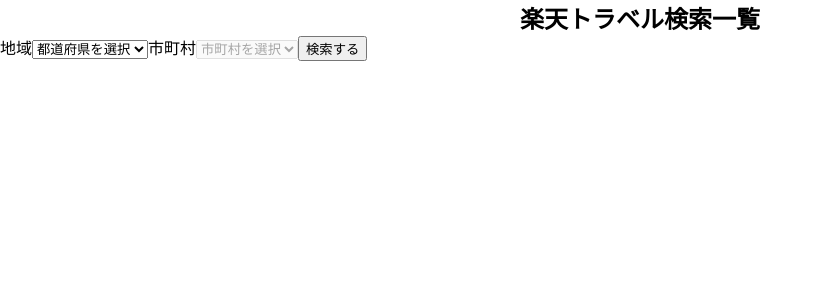
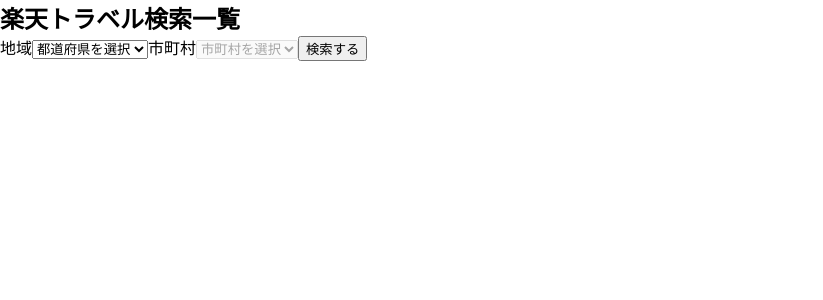
Before and after one commit to amanoryoji/hotel-search, a Nuxt app: page / in a window 1280 px wide. Shown: the top 300 px of the page, without its empty margins (0-823 px from the left). Built offline with nearby package versions, Linux system fonts and the light colour scheme.

Commit message:
修正対応

```diff
--- a/components/result.vue
+++ b/components/result.vue
@@ -5,7 +5,7 @@
 </template>
 
 <script>
-export default{
+export default {
     data: function(){
         return{
             hotelInfo: {},
@@ -13,7 +13,6 @@
     },
     mounted() {
         this.hotelInfo = JSON.parse(decodeURIComponent(this.$route.query.name));
-        console.log(this.hotelInfo);
     },
 }
 </script>
--- a/components/search.vue
+++ b/components/search.vue
@@ -61,10 +61,8 @@
 
 <script>
 const axios = require('axios');
-import HotelCard from './HotelCard.vue'
 
 export default {
-    components:{HotelCard},
     data: function () {
         return {
             hotels: [],
@@ -214,7 +212,7 @@
 }
 </script>
 
-<style>
+<style lang="scss">
     a{
         text-decoration: none;
     }
--- a/layouts/default.vue
+++ b/layouts/default.vue
@@ -4,7 +4,7 @@
   </div>
 </template>
 
-<style>
+<style lang="scss">
 html {
   font-family: 'Source Sans Pro', -apple-system, BlinkMacSystemFont, 'Segoe UI',
     Roboto, 'Helvetica Neue', Arial, sans-serif;
--- a/package.json
+++ b/package.json
@@ -18,6 +18,9 @@
     "vuejs-paginate": "^2.1.0"
   },
   "devDependencies": {
-    "nodemon": "^1.18.9"
+    "css-loader": "^6.7.1",
+    "node-sass": "^6.0.1",
+    "nodemon": "^1.18.9",
+    "sass-loader": "^10.3.1"
   }
 }
--- a/pages/detail/index.vue
+++ b/pages/detail/index.vue
@@ -10,6 +10,4 @@
 export default{
     components: {Result}
 }
-
-
 </script>
--- a/pages/index.vue
+++ b/pages/index.vue
@@ -1,8 +1,7 @@
 <template>
   <section class="container">
     <div id="#app">
-
-      <h1 style="text-align: center;">楽天トラベル検索一覧</h1>
+      <h1>楽天トラベル検索一覧</h1>
       <Search></Search>
     </div>
   </section>
@@ -13,6 +12,6 @@
 import Result from "../components/result.vue"
 
 export default {
-    components: { Search, Result }
+    components: { Search, Result },
 }
 </script>
```
Also changed, not shown: 1 other file (tests, documents, lock files or other folders).
